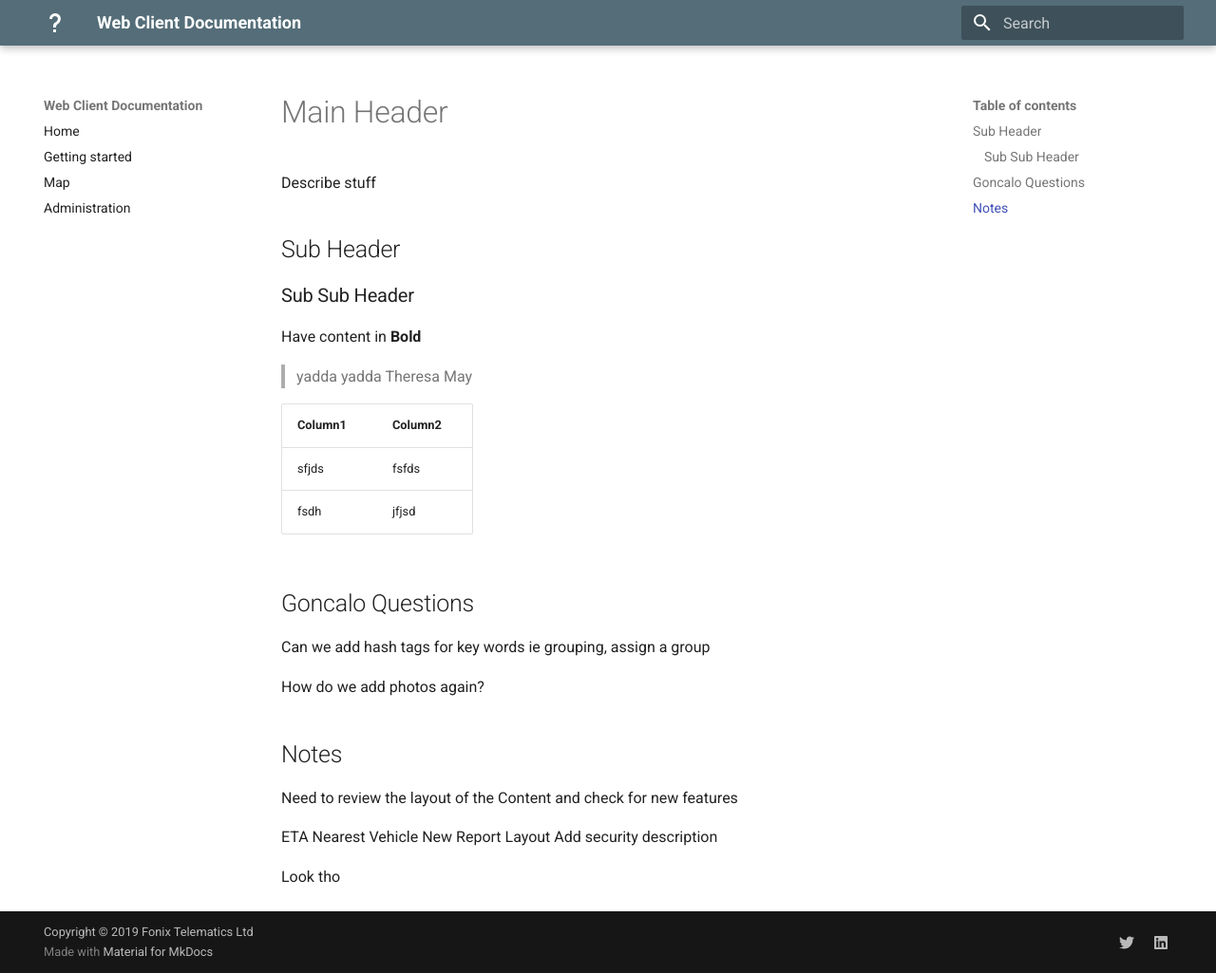
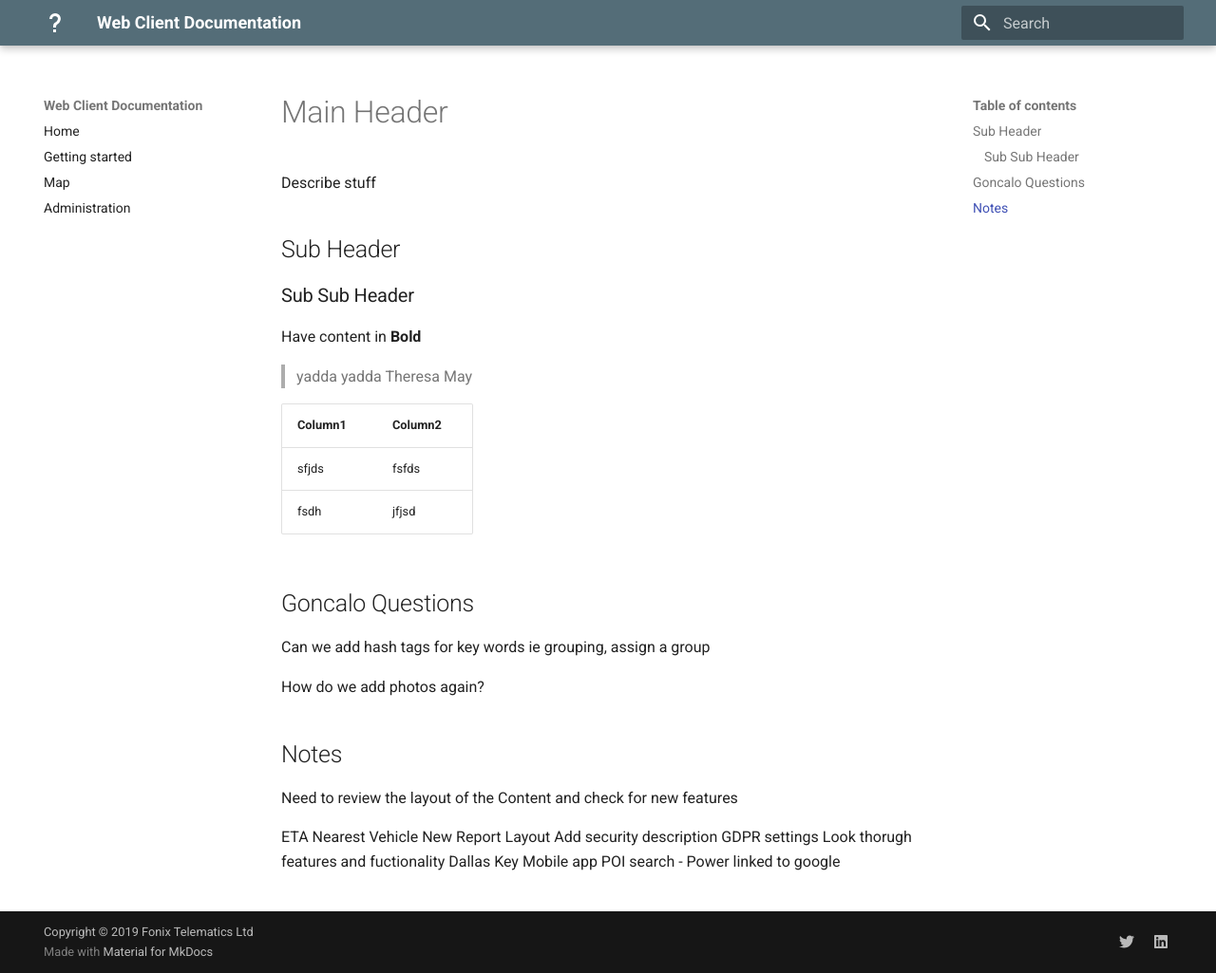
Before and after one commit to fonixtelematics/user-manual, an MkDocs documentation site: the page built from docs/AA Example Code.md, in a window 1280 px wide and 1025 px high. Shown: the whole window at 95% size. Built offline with MkDocs 1.6.1 and Material for MkDocs 9.7.7, drawn with Linux system fonts in a browser that asks for light colours.

Commit message:
docs/AA Example Code.md updated from https://stackedit.io/

```diff
--- a/docs/AA Example Code.md
+++ b/docs/AA Example Code.md
@@ -30,8 +30,11 @@ ETA
 Nearest Vehicle
 New Report Layout
 Add security description
-
-Look tho
+GDPR settings
+Look thorugh features and fuctionality
+Dallas Key
+Mobile app
+POI search - Power linked to google
 <!--stackedit_data:
-eyJoaXN0b3J5IjpbLTE2ODgwOTQxNDcsLTE5MTc3MDk0NF19
+eyJoaXN0b3J5IjpbMjk4NTcxOTUyLC0xOTE3NzA5NDRdfQ==
 -->
```
